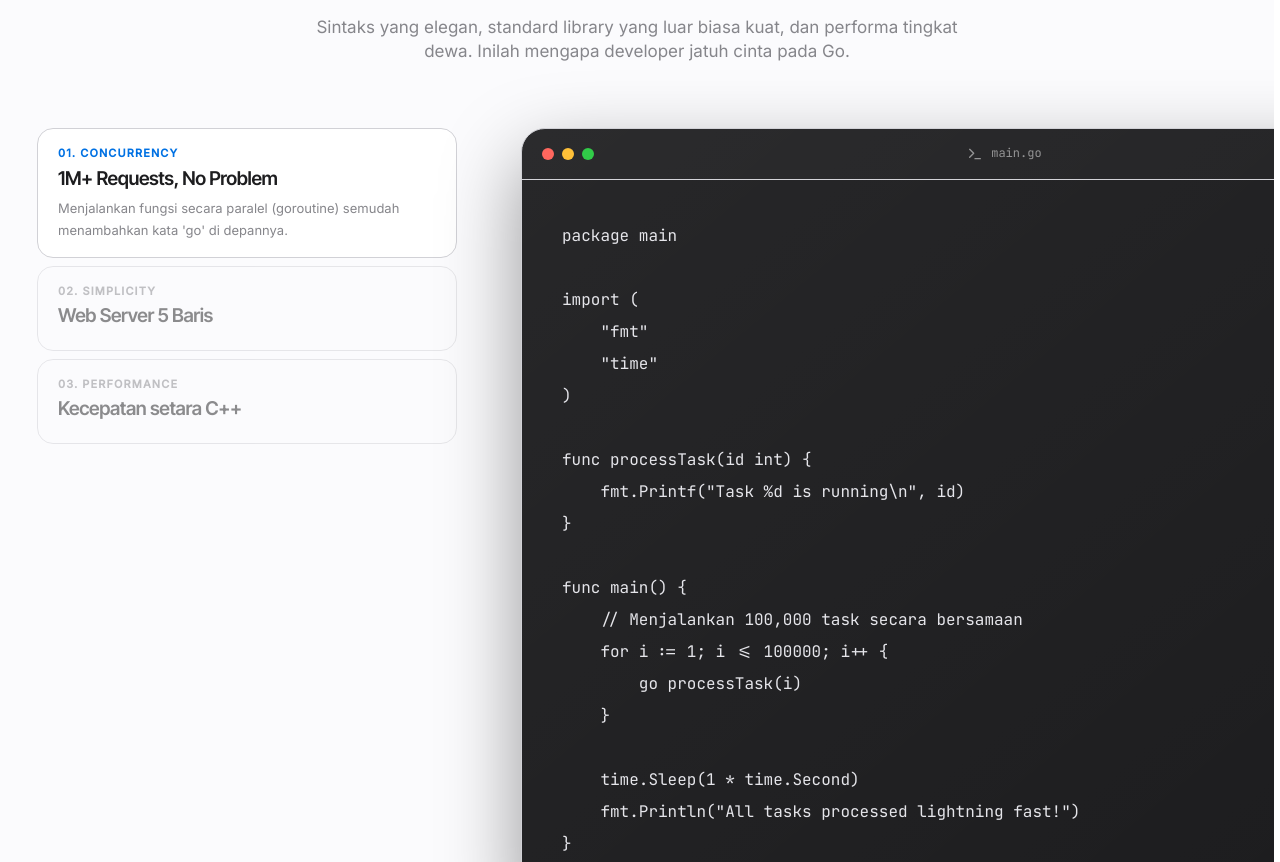
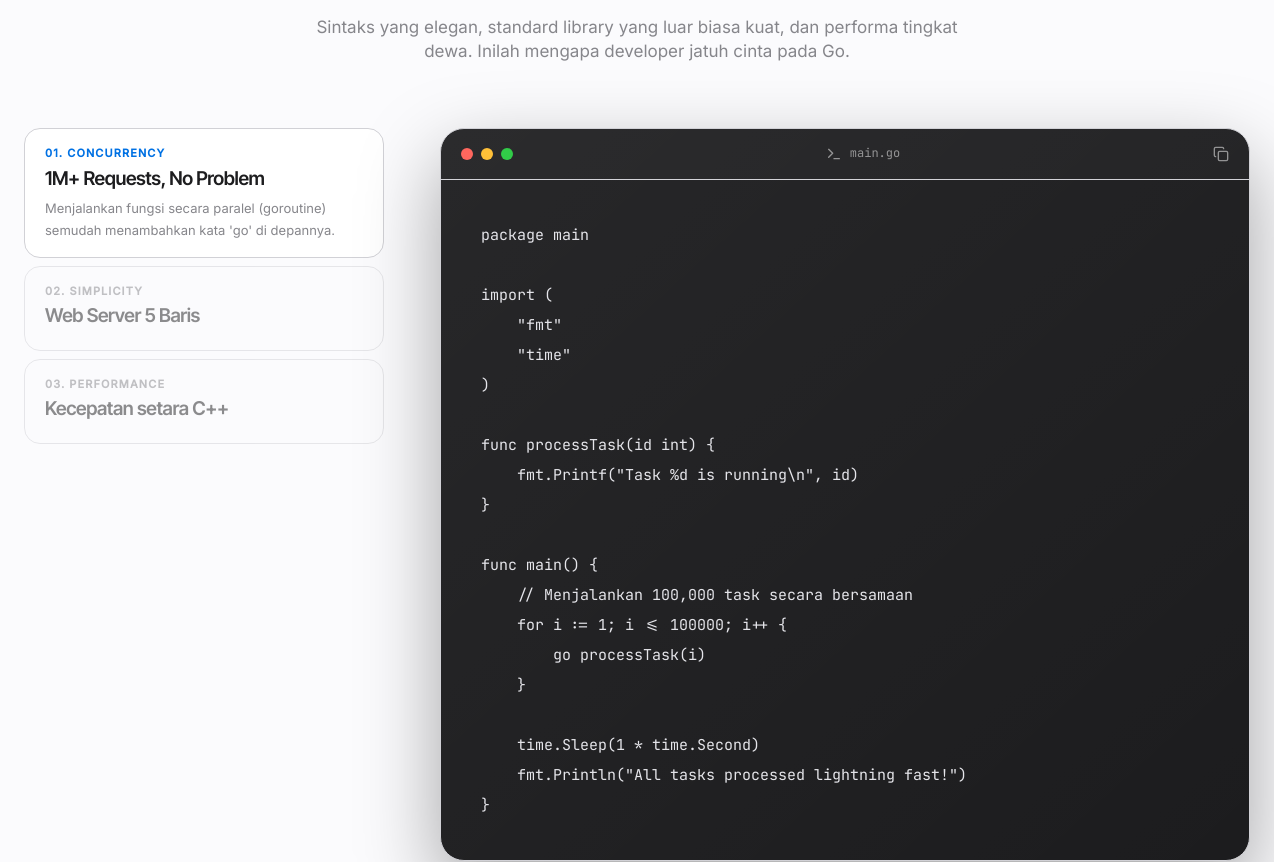
Before and after one commit to Kahfi10/go-learning, a Next.js app in the folder frontend/: page / in a window 1280 px wide. Shown: the part 1420-2282 px from the top of the page. Built offline with nearby package versions, Linux system fonts and the light colour scheme; no server answers.

Commit message:
fix(marketing): make code editor full width, remove overflow hack and width percentage

```diff
--- a/frontend/components/marketing/WhyGoSandbox.tsx
+++ b/frontend/components/marketing/WhyGoSandbox.tsx
@@ -126,10 +126,10 @@ export default function WhyGoSandbox() {
           </p>
         </div>
 
-        <div className="grid lg:grid-cols-[380px_1fr] xl:grid-cols-[420px_1fr] gap-8 lg:gap-12 xl:gap-16 items-start max-w-[1200px] mx-auto w-full">
+        <div className="grid lg:grid-cols-[320px_1fr] xl:grid-cols-[360px_1fr] gap-8 lg:gap-10 xl:gap-14 items-start w-full">
 
           {/* Left: Interactive Tabs */}
-          <div className="flex flex-row lg:flex-col overflow-x-auto no-scrollbar gap-2 lg:gap-2 pb-4 lg:pb-0">
+          <div className="flex flex-row lg:flex-col overflow-x-auto no-scrollbar gap-2 pb-4 lg:pb-0 lg:sticky lg:top-32">
             {CODE_EXAMPLES.map((ex) => {
               const isActive = activeId === ex.id;
               return (
@@ -137,7 +137,7 @@ export default function WhyGoSandbox() {
                   key={ex.id}
                   onClick={() => setActiveId(ex.id)}
                   className={cn(
-                    "text-left px-5 py-4 rounded-[16px] transition-all duration-300 min-w-[240px] lg:min-w-0 flex-shrink-0 border relative",
+                    "text-left px-5 py-4 rounded-[16px] transition-all duration-300 min-w-[240px] lg:min-w-0 flex-shrink-0 border",
                     isActive
                       ? "bg-white dark:bg-[#1C1C1E] border-[#D2D2D7]/80 dark:border-white/10"
                       : "bg-transparent border-transparent hover:bg-black/[0.03] dark:hover:bg-white/[0.03] opacity-50 hover:opacity-80"
@@ -159,8 +159,8 @@ export default function WhyGoSandbox() {
             })}
           </div>
 
-          {/* Right: macOS Style Code Editor */}
-            <div className="relative rounded-[24px] border border-black/10 dark:border-white/10 bg-[#1C1C1E] shadow-[0_30px_80px_rgba(0,0,0,0.4)] overflow-hidden w-full lg:w-[120%] xl:w-[130%] z-20">
+          {/* Right: macOS Style Code Editor — full width of column */}
+          <div className="relative rounded-[24px] border border-black/10 dark:border-white/10 bg-[#1C1C1E] shadow-[0_30px_80px_rgba(0,0,0,0.35)] overflow-hidden w-full">
             <div className="absolute inset-0 bg-gradient-to-br from-white/[0.05] to-transparent pointer-events-none" />
 
             {/* Toolbar */}
@@ -183,8 +183,8 @@ export default function WhyGoSandbox() {
             </div>
 
             {/* Editor Area */}
-            <div className="p-8 sm:p-10 min-h-[460px] overflow-x-auto relative">
-              <pre className="font-mono text-[15px] sm:text-[16px] leading-loose text-[#E5E5EA]">
+            <div className="p-8 sm:p-10 min-h-[520px] overflow-x-auto relative">
+              <pre className="font-mono text-[14px] sm:text-[15px] leading-loose text-[#E5E5EA] whitespace-pre">
                 <code>
                   {typedCode}
                   {isTyping && <span className="inline-block w-2 h-[1em] bg-white/70 animate-pulse ml-0.5 align-middle" />}
```
